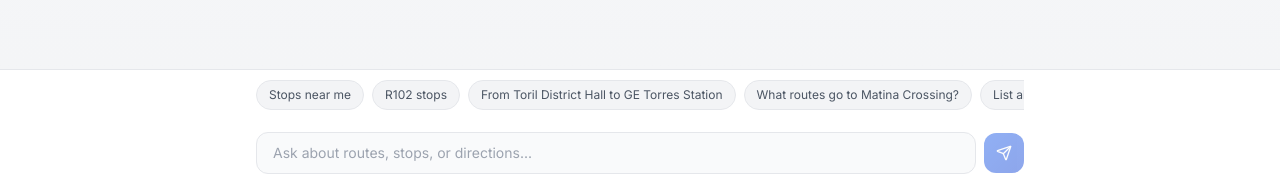
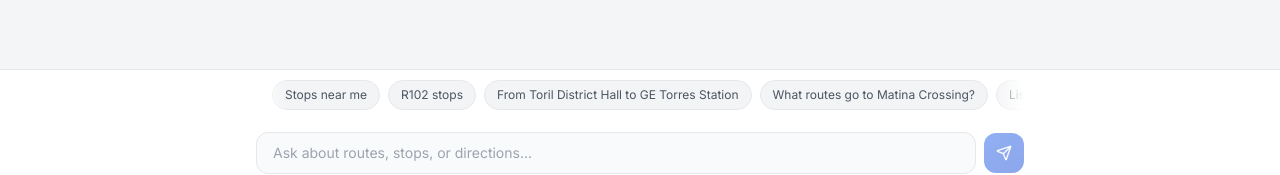
Before and after one commit to kkshiba/DC-Bus-Route, a Next.js app: page /chatbot in a window 1280 px wide. Shown: the part 651-826 px from the top of the page. Built offline with nearby package versions, Linux system fonts and the light colour scheme; no server answers.

Commit message:
Update page.tsx

```diff
--- a/src/app/chatbot/page.tsx
+++ b/src/app/chatbot/page.tsx
@@ -219,11 +219,15 @@ export default function Chatbot() {
       {/* Bottom Section */}
       <div className="flex-shrink-0 border-t border-gray-200 dark:border-gray-700 bg-white dark:bg-gray-800">
 
-        {/* Suggestions — single scrollable row, no wrapping */}
+        {/* Suggestions — single scrollable row with fade edges */}
         {showSuggestions && (
-          <div className="px-4 pt-2.5 pb-1">
-            <div className="max-w-3xl mx-auto">
-              <div className="flex gap-2 overflow-x-auto no-scrollbar pb-1.5">
+          <div className="pt-2.5 pb-1">
+            <div className="max-w-3xl mx-auto relative">
+              {/* Fade on right edge */}
+              <div className="pointer-events-none absolute right-0 top-0 bottom-0 w-8 bg-gradient-to-l from-white dark:from-gray-800 to-transparent z-10" />
+              {/* Fade on left edge */}
+              <div className="pointer-events-none absolute left-0 top-0 bottom-0 w-8 bg-gradient-to-r from-white dark:from-gray-800 to-transparent z-10" />
+              <div className="flex gap-2 overflow-x-auto no-scrollbar pb-1.5 px-4">
                 {suggestedQuestions.map((question, index) => (
                   <button
                     key={index}
```
